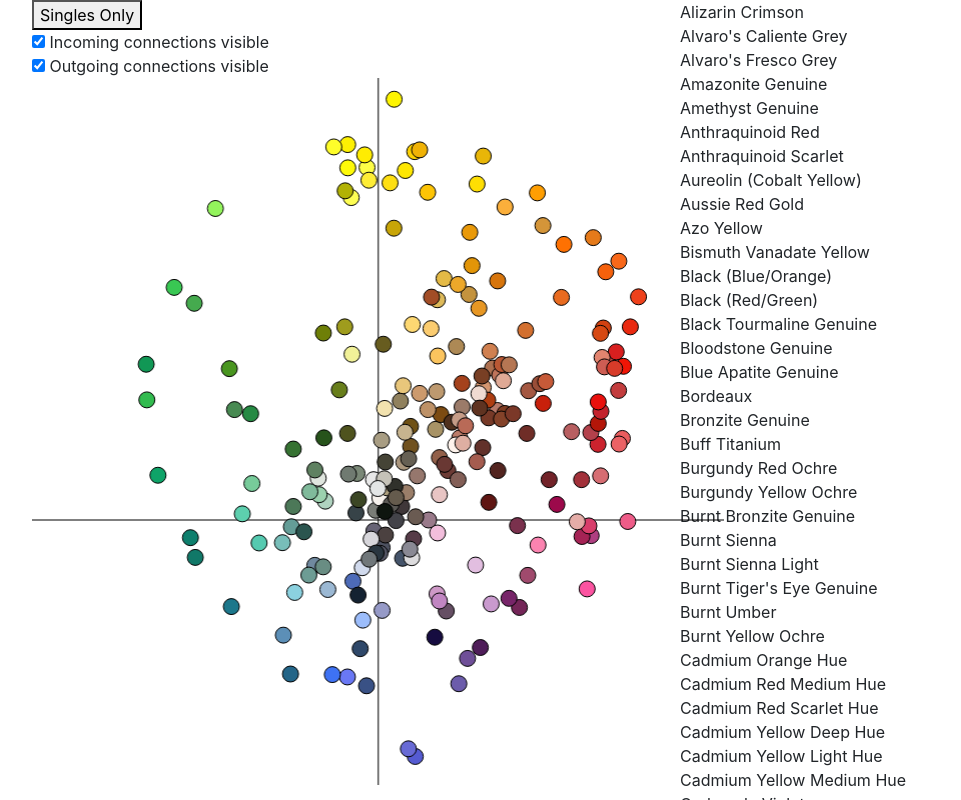
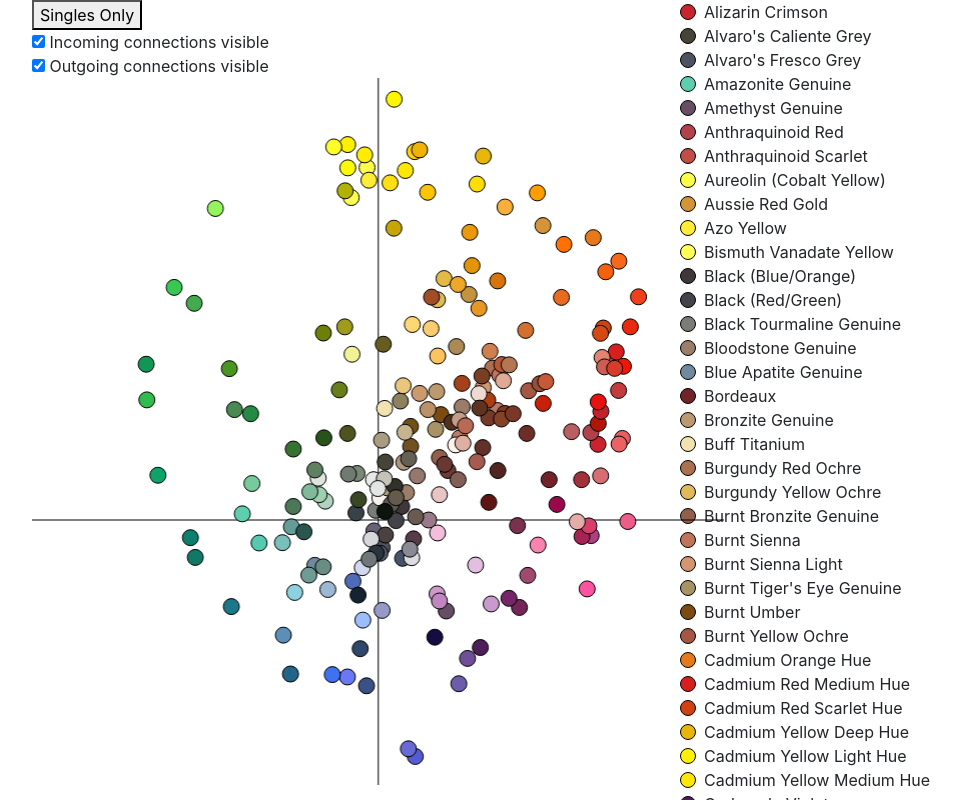
Before and after one commit to jonashw/daniel-smith-color-map, a React (Create React App) app: page / in a window 1280 px wide. Shown: the whole page, without its empty margins (300-1261 px from the left). Built offline with nearby package versions, Linux system fonts and the light colour scheme.

Commit message:
add swatch circles to color list

```diff
--- a/src/ColorExplorer.tsx
+++ b/src/ColorExplorer.tsx
@@ -146,11 +146,21 @@ function ColorExplorer({colors} : {colors: Colors}) {
                 {availableColors.map(c =>
                     <div
                     key={c.Name}
-                    className={'px-2 ' + (c === activeColor || selectedColors.has(c) ? 'bg-primary text-white' : '')}
+                    className={'d-flex px-2 ' + (c === activeColor || selectedColors.has(c) ? 'bg-primary text-white' : '')}
                     onMouseOver={() => setActiveColor(c)}
                     onClick={() => toggleSelectedColor(c)}
                     >
-                    {c.Name}
+                        <span style={{
+                            display:'inline-block',
+                            width:'1em',
+                            height:'1em',
+                            alignSelf:'center',
+                            background: `rgba(${c.RGBA})`,
+                            border: '1px solid black',
+                            borderRadius:'50%',
+                            marginRight: '0.5em'
+                        }}/>
+                        {c.Name}
                     </div>
                 )}
             <hr/>
```
